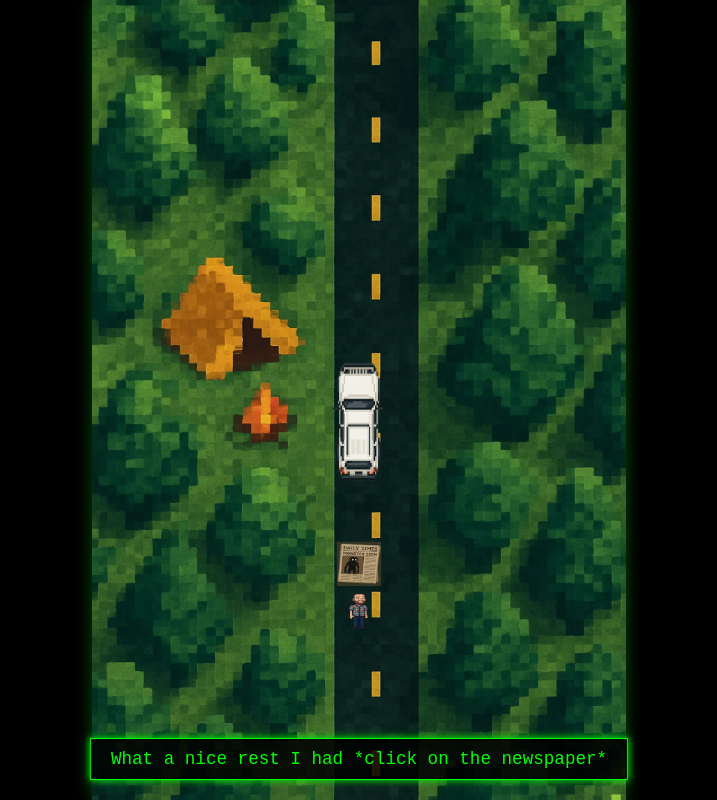
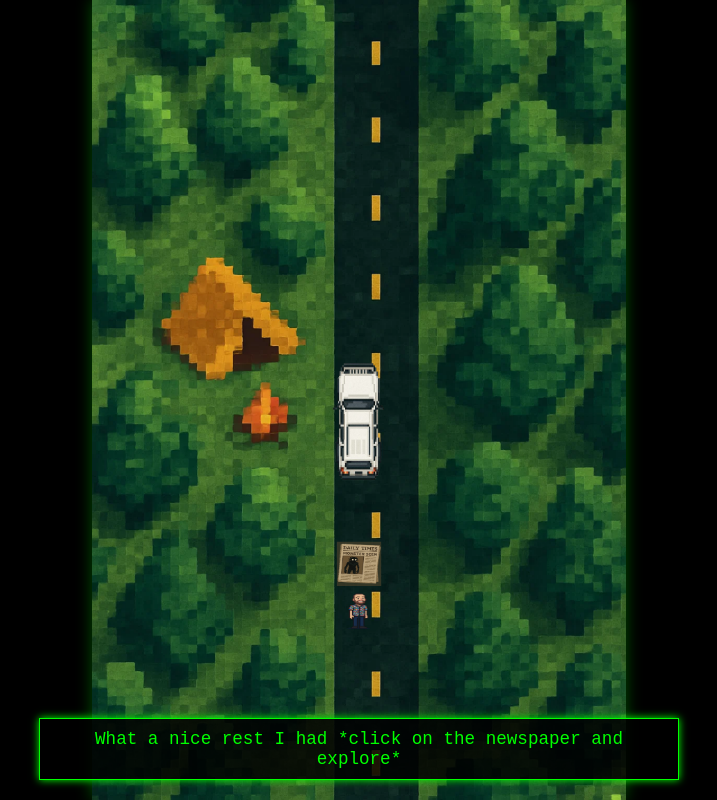
Before and after one commit to Koshkap/200MilesToNevada, a plain HTML site: page 2MTN/Car/Logos.html in a window 1280 px wide. Shown: the whole page, without its empty margins (281-998 px from the left). Drawn offline with Linux system fonts and the light colour scheme.

Commit message:
Update Logos.html

```diff
--- a/2MTN/Car/Logos.html
+++ b/2MTN/Car/Logos.html
@@ -103,7 +103,7 @@
   </div>
   <div id="game-container">
     <canvas id="gameCanvas" width="768" height="1152"></canvas>
-    <div id="textbox">What a nice rest I had *click on the newspaper*</div>
+    <div id="textbox">What a nice rest I had *click on the newspaper and explore*</div>
     <div id="newspaper-description-box">Description will appear here</div>
     <div id="close-instruction">press ESC to stop reading</div>
   </div>
```
